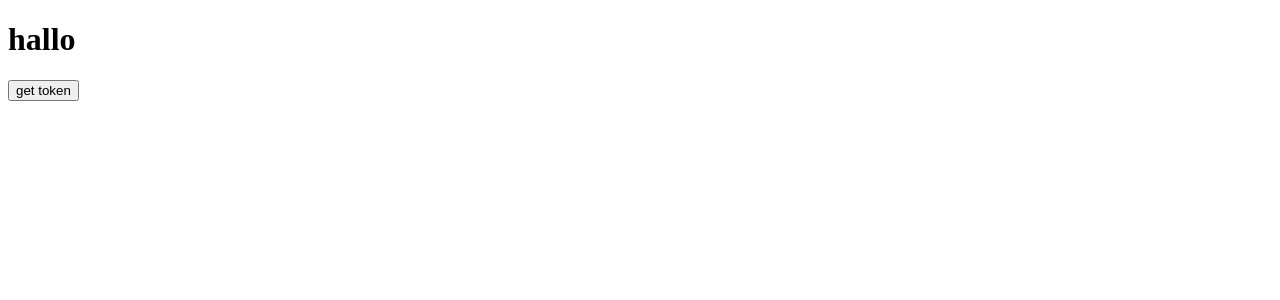
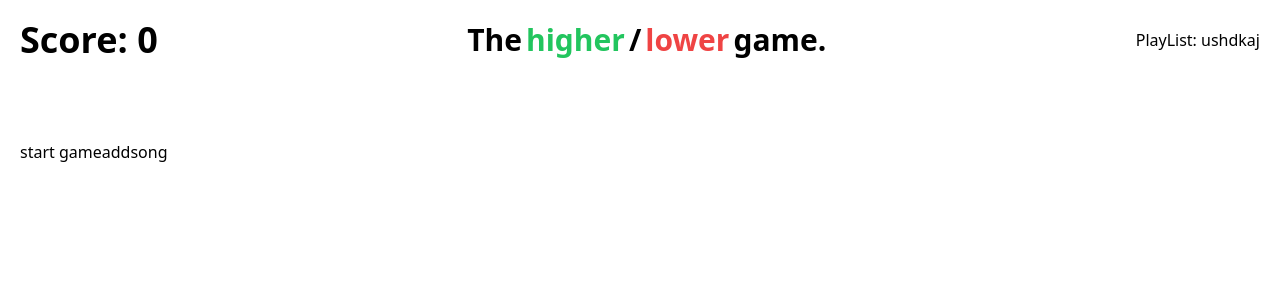
Before and after one commit to EliaRitzmann/spotify-higherlowergame, a Next.js app: page / in a window 1280 px wide. Shown: the top 300 px of the page. Built offline with nearby package versions, Linux system fonts and the light colour scheme.

Commit message:
basic game

```diff
--- /dev/null
+++ b/components/Playlist.js
@@ -0,0 +1,7 @@
+import React from 'react'
+
+export const Playlist = () => {
+  return (
+    <div>Playlist</div>
+  )
+}
--- /dev/null
+++ b/components/Track.js
@@ -0,0 +1,15 @@
+import React from 'react'
+
+export const Track = (props) => {
+  return (
+    <div className='flex flex-col items-center w-64'>
+        <div>
+            <img className='w-64' src={props.track?.album.images[0].url} alt="" />
+        </div>
+        <div className='flex flex-col items-center'>
+            <h1 className='text-xl font-semibold text-center'>{props.track?.name}</h1>
+            <h1 className='text-lg'>{props.track?.artists[0].name}</h1>
+        </div>
+    </div>
+  )
+}
--- a/package.json
+++ b/package.json
@@ -17,7 +17,10 @@
     "request": "^2.88.2"
   },
   "devDependencies": {
+    "autoprefixer": "^10.4.7",
     "eslint": "8.19.0",
-    "eslint-config-next": "12.2.0"
+    "eslint-config-next": "12.2.0",
+    "postcss": "^8.4.14",
+    "tailwindcss": "^3.1.4"
   }
 }
--- a/pages/_app.js
+++ b/pages/_app.js
@@ -1,4 +1,4 @@
-
+import "../styles/globals.css"
 
 function MyApp({ Component, pageProps }) {
   return <Component {...pageProps} />
--- a/pages/api/getsong.js
+++ b/pages/api/getsong.js
@@ -5,25 +5,27 @@ import qs from "qs"
 export default async function handler(req, res) {
     const {oldsong, playlist_id } = req.query;
 
-
-    var song = await getrandom(playlist_id, oldsong)
+    //get random song and return it
+    var song = await getRandomSong(playlist_id, oldsong)
     res.status(200).json(song)
   }
 
 
   //returns a random song from the playlist
-  const getrandom = async (playlist_id, oldsong) => {
-    var response = await getTop50(playlist_id)
+  const getRandomSong = async (playlist_id, oldsong) => {
+    var response = await getPlaylist(playlist_id)
     var playlist = await response.json()
 
-    //remove oldsong from aarray
+    if(oldsong != ""){
+      //remove oldsong from array
     for (let i = 0; i < playlist.tracks.items.length; i++) {
       if(playlist.tracks.items[i].track.id == oldsong){
         playlist.tracks.items.splice(i, 1)
         console.log("removed song")
       }
+    }
+    }
 
-    }
 
 
     //random number between 0 and the number of tracks in the playlist
@@ -36,7 +38,7 @@ export default async function handler(req, res) {
 
 
   //returns all songs from playlist
-  const getTop50 = async (playlist_id) => {
+  const getPlaylist = async (playlist_id) => {
     //get access token
     const access_token = await getAuth()
     return fetch("https://api.spotify.com/v1/playlists/" + playlist_id, {
--- a/pages/api/hello.js
+++ /dev/null
@@ -1,5 +0,0 @@
-// Next.js API route support: https://nextjs.org/docs/api-routes/introduction
-
-export default function handler(req, res) {
-  res.status(200).json({ name: 'John Doe' })
-}
--- a/pages/index.js
+++ b/pages/index.js
@@ -1,21 +1,142 @@
-import { useState } from "react";
+import { useEffect, useState } from "react";
+import { Track } from "../components/Track";
 
 export default function Home() {
-const [songs, setSongs] = useState(["", ""])
+  const [songs, setSongs] = useState(["", ""]);
+  const [score, setScore] = useState(0);
 
-async function homie(){
-  //fetch new raandom song and provide old song so there are no dublicates
-  const res = await fetch("/api/getsong?oldsong="+ songs[1].track.id + "&playlist_id=37i9dQZEVXbMDoHDwVN2tF");
-  const newsong = await res.json();
-  setSongs([songs[1], newsong])
+  async function getSong() {
+    //fetch new raandom song and provide old song so there are no dublicates
+    const res = await fetch(
+      "/api/getsong?oldsong=" +
+        songs[1]?.track?.id +
+        "&playlist_id=37i9dQZEVXbMDoHDwVN2tF"
+    );
+    const newsong = await res.json();
+    setSongs([songs[1], newsong]);
+  }
+
+  function startGame(){
+    getSong()
+  }
+
+  function guess(higher){
+      console.log(songs[1].track.popularity)
+      console.log(songs[0].track.popularity)
+
+      if(higher && songs[1].track.popularity >= songs[0].track.popularity){
+
+        setScore((prev) => setScore(prev + 1))
+        getSong();
+      }else if(!higher && songs[1].track.popularity <= songs[0].track.popularity){
+        setScore((prev) => setScore(prev + 1))
+        getSong();
+      }else{
+        setScore(0)
+        setSongs(["", ""])
+      }
+
+  }
+
+  console.log(songs);
+
+  return (
+    <div className="p-5">
+      <div className="w-full flex justify-between mb-20 items-center">
+      <h1 className="text-4xl font-semibold">Score: {score}</h1>
+
+      <h1 className="flex gap-1 text-3xl font-semibold">The <h1 className="text-green-500 font-bold">higher</h1>/<h1 className="text-red-500 font-bold" >lower</h1> game.</h1>
+      <h1>PlayList: ushdkaj</h1>
+      </div>
+
+
+      {songs[0] ? (
+        <div className="flex items-center justify-center gap-10">
+
+          {/*Song 1 */}
+          <div className="flex flex-col gap-1">
+          <div className="h-24 flex justify-center items-center gap-1 ">
+              <h1 className="text-2xl ">Popularity:</h1>
+              <h1 className="text-2xl font-semibold">
+                {songs[0].track.popularity}
+              </h1>
+            </div>
+            <Track track={songs[0].track}></Track>
+          </div>
+
+
+
+          {/*middle*/}
+          <div className="flex flex-col w-44 gap-4">
+            <div className="flex flex-col justify-center items-center text-lg">
+              <h1>Is</h1>
+              <h1 className="font-semibold text-center">{songs[1].track.name}</h1>
+               <h1>more popular than</h1>
+               <h1 className="font-semibold text-center">{songs[0].track.name} ?</h1>
+            </div>
+
+          <button className="bg-green-500 hover:bg-green-700 text-white font-bold py-2 px-4 rounded-full" onClick={() => guess(true)}>
+                yes
+              </button>
+              <button className="bg-red-500 hover:bg-red-700 text-white font-bold py-2 px-4 rounded-full" onClick={() => guess(false)}>
+                no
+              </button>
+          </div>
+
+          {/*Song 2 */}
+          <div className="flex flex-col gap-1">
+
+            <div className="h-24 flex justify-center items-center gap-1 ">
+              <h1 className="text-2xl ">Popularity:</h1>
+              <h1 className="text-2xl font-semibold">
+                ?
+              </h1>
+            </div>
+            <Track track={songs[1].track}></Track>
+          </div>
+        </div>
+      ) : (
+        <button onClick={startGame}>start game</button>
+      )}
+      <button onClick={getSong}>addsong</button>
+    </div>
+  );
 }
 
-  console.log(songs)
 
-  return (
-    <div >
-      <h1>hallo</h1>
-      <button onClick={homie}>get token</button>
-    </div>
-  )
-}
+{ /*
+               <button class="bg-green-500 hover:bg-green-700 text-white font-bold py-2 px-4 rounded-full inline-flex items-center justify-evenly">
+                <span>higher</span>
+                <svg
+                  xmlns="http://www.w3.org/2000/svg"
+                  className="h-6 w-6"
+                  fill="none"
+                  viewBox="0 0 24 24"
+                  stroke="currentColor"
+                  strokeWidth={2}
+                >
+                  <path
+                    strokeLinecap="round"
+                    strokeLinejoin="round"
+                    d="M13 7h8m0 0v8m0-8l-8 8-4-4-6 6"
+                  />
+                </svg>
+              </button>
+              <button class="bg-red-500 hover:bg-red-700 text-white font-bold py-2 px-4 rounded-full inline-flex items-center justify-evenly">
+                <span>lower</span>
+                <svg
+                  xmlns="http://www.w3.org/2000/svg"
+                  className="h-6 w-6"
+                  fill="none"
+                  viewBox="0 0 24 24"
+                  stroke="currentColor"
+                  strokeWidth={2}
+                >
+                  <path
+                    strokeLinecap="round"
+                    strokeLinejoin="round"
+                    d="M13 17h8m0 0V9m0 8l-8-8-4 4-6-6"
+                  />
+                </svg>
+              </button>
+               */}
--- /dev/null
+++ b/postcss.config.js
@@ -0,0 +1,6 @@
+module.exports = {
+  plugins: {
+    tailwindcss: {},
+    autoprefixer: {},
+  },
+}
--- /dev/null
+++ b/styles/globals.css
@@ -0,0 +1,3 @@
+@tailwind base;
+@tailwind components;
+@tailwind utilities;
--- /dev/null
+++ b/tailwind.config.js
@@ -0,0 +1,11 @@
+/** @type {import('tailwindcss').Config} */
+module.exports = {
+  content: [
+    "./pages/**/*.{js,ts,jsx,tsx}",
+    "./components/**/*.{js,ts,jsx,tsx}",
+  ],
+  theme: {
+    extend: {},
+  },
+  plugins: [],
+}
```
Also changed, not shown: components/Game.js (added), components/Startscreen.js (added), 1 other file (tests, documents, lock files or other folders).
